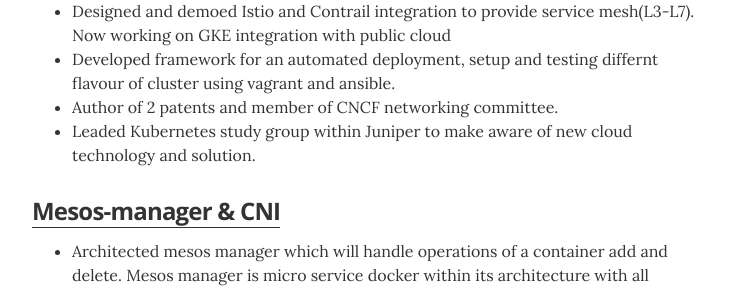
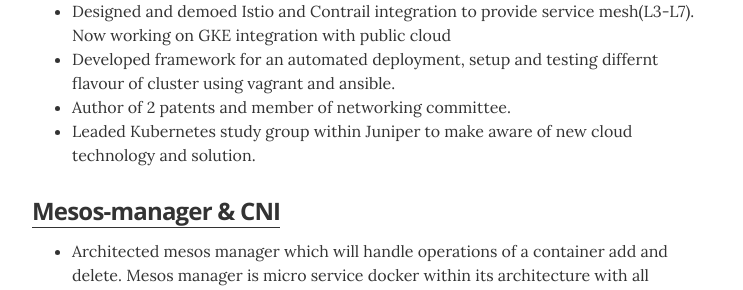
Before and after one commit to sanketgawaderepo/resume, a Jekyll site: the page built from index.html, in a window 1280 px wide and 900 px high, scrolled down 1812 px. Shown: the part 225-515 px from the top of the window, without its empty margins (268-1011 px from the left). Built offline with Jekyll 4.4.1, drawn with Linux system fonts in a browser that asks for light colours.

Commit message:
Update projects.yml

```diff
--- a/_data/projects.yml
+++ b/_data/projects.yml
@@ -12,7 +12,7 @@
     <li>Actively participated in solving issues with scalability and diverse cluster deployment(public, private & nested).</li>
     <li>Designed and demoed Istio and Contrail integration to provide service mesh(L3-L7). Now working on GKE integration with public cloud</li>
     <li>Developed framework for an automated deployment, setup and testing differnt flavour of cluster using vagrant and ansible.
-    <li>Author of 2 patents and member of CNCF networking committee.</li>
+    <li>Author of 2 patents and member of networking committee.</li>
     <li>Leaded Kubernetes study group within Juniper to make aware of new cloud technology and solution.</li></ul>
 
 - project: Mesos-manager & CNI
```
